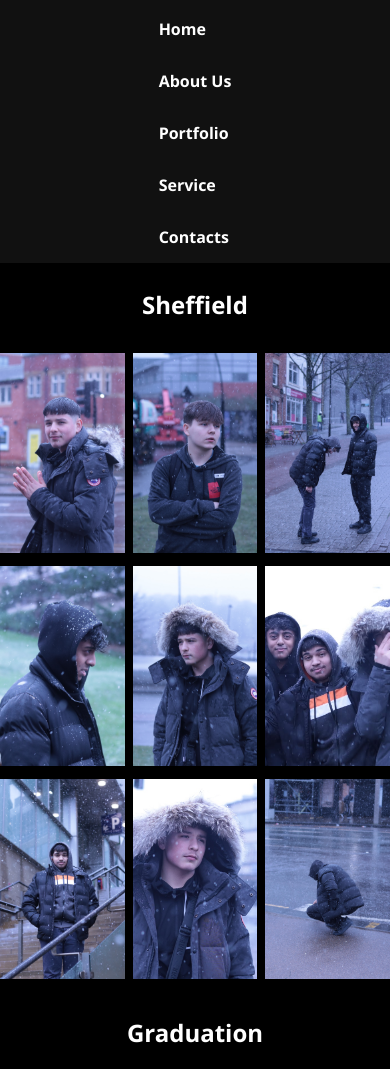
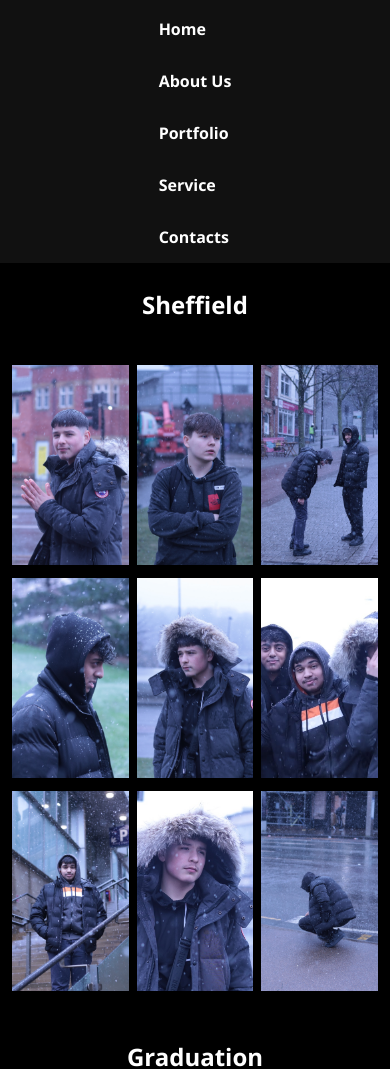
Before and after one commit to Jazxngh/JazzWorks-Visual, a plain HTML site: page Portraits.html in a window 390 px wide. Shown: the part 42-1111 px from the top of the page. Drawn offline with nearby package versions, Linux system fonts and the light colour scheme.

Commit message:
TweakedMobileCSS

```diff
--- a/Styles/Mobile.css
+++ b/Styles/Mobile.css
@@ -623,6 +623,7 @@ button:hover {
   display: flex;
   justify-content: center;
   margin-top: 25px;
+  margin-bottom: 30px;
 }
 
 .JWV-Gallery-Container
@@ -632,6 +633,7 @@ button:hover {
   grid-template-columns: 1fr 1fr 1fr;
   grid-gap: 8px;
   margin: 32px auto;
+  padding: 12px; /*To give breathing space between image tiles since mobile is smaller*/
 
   animation: fade 1.2s ease-in-out;
 }
```
